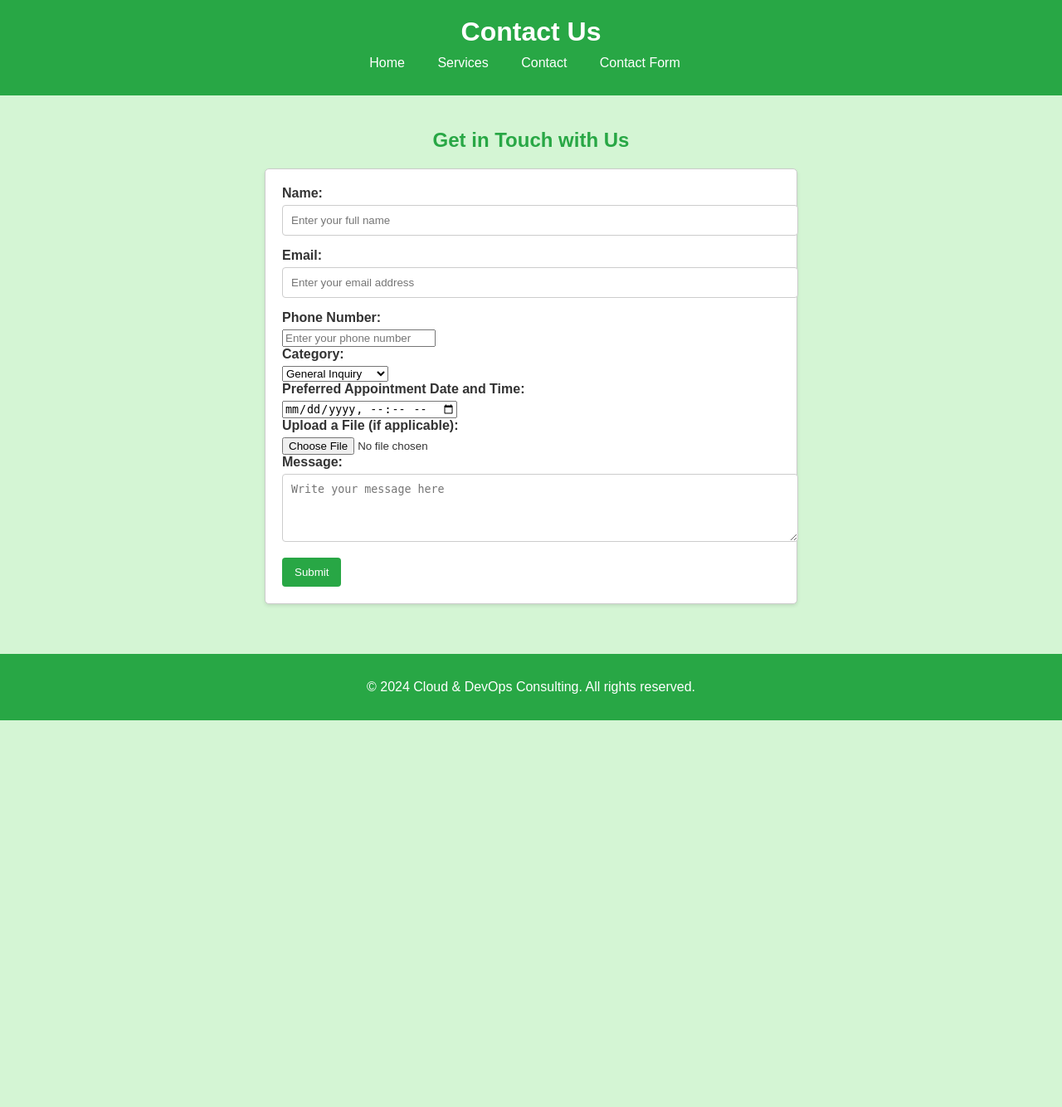
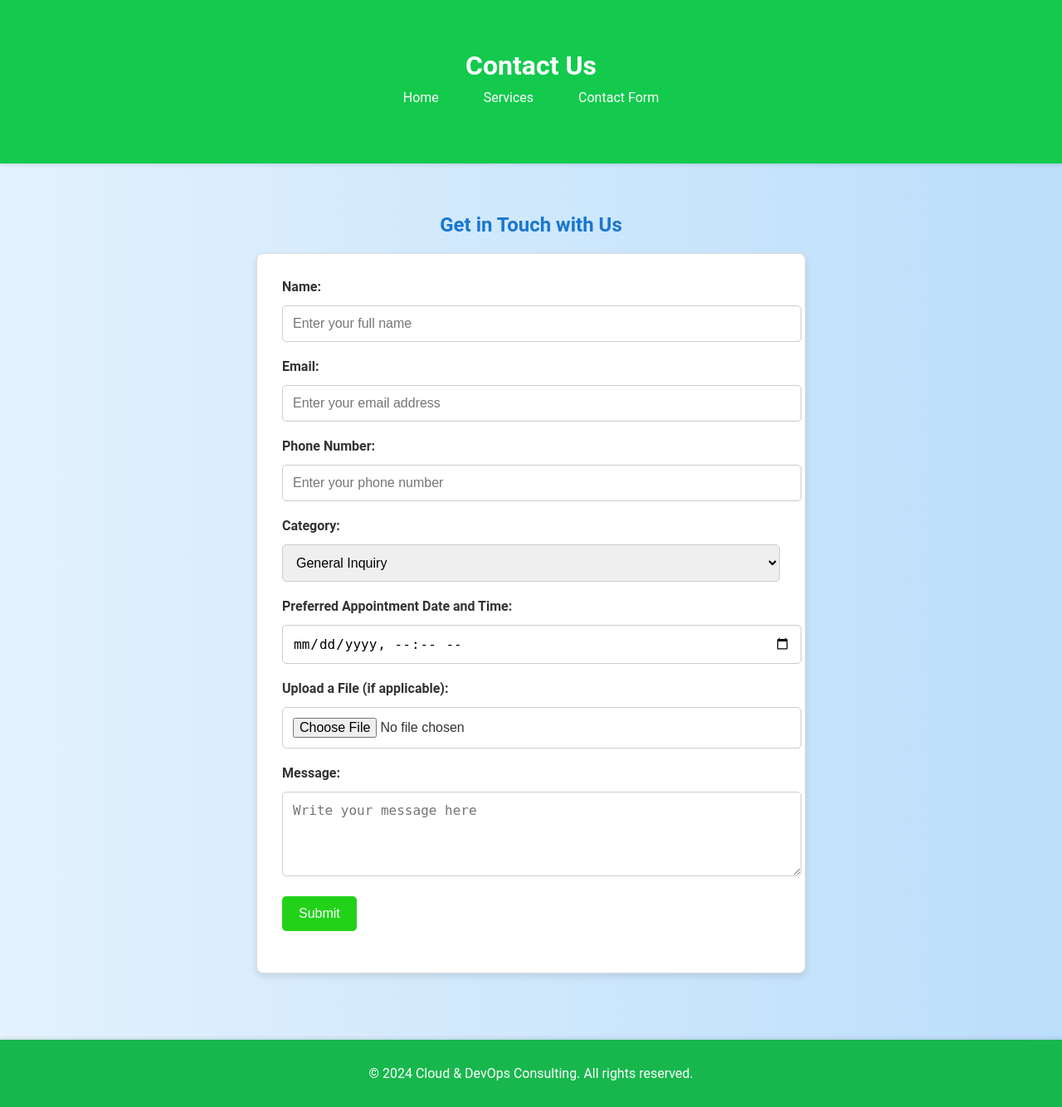
Before and after one commit to Betrand1999/project-root, a Flask app: page /contact-form in a window 1280 px wide. Shown: the whole page at 83% size. Before the commit the page ends 868 px from the top, so only its background shows below. Run offline with Flask 3, Linux system fonts and the light colour scheme.

Commit message:
add files

```diff
--- a/app.py
+++ b/app.py
@@ -18,7 +18,7 @@ users_collection = db['inventory_collection']  # Collection for storing user dat
 def home():
     video_url = None
     if 'username' in session:
-        video_url = "https://my-websites-videos.s3.amazonaws.com/videos/death%20row.mp4"  # Replace with your actual URL if needed
+        video_url = None  # Removed S3 video URL
     return render_template('index.html', video_url=video_url)
 
 @app.route('/login', methods=['GET', 'POST'])
@@ -60,22 +60,33 @@ def register():
 def services():
     return render_template('services.html')
 
-@app.route('/contact')
-def contact():
-    return render_template('contact.html')
-
 @app.route('/contact-form', methods=['GET', 'POST'])
 def contact_form():
     if request.method == 'POST':
         name = request.form['name']
         email = request.form['email']
         phone = request.form['phone']
+        category = request.form['category']
+        appointment = request.form.get('appointment')
         message = request.form['message']
-        contact_data = {'name': name, 'email': email, 'phone': phone, 'message': message}
+
+        # Store the contact data in the database
+        contact_data = {
+            'name': name,
+            'email': email,
+            'phone': phone,
+            'category': category,
+            'appointment': appointment,
+            'message': message
+        }
         db.contacts.insert_one(contact_data)
-        flash('Your message has been sent successfully.', 'success')
+
+        # Remove the email or SMS notification logic here
+        # Simply flash a success message
+        flash('Your message has been submitted successfully!', 'success')
+
         return redirect(url_for('home'))
     return render_template('contact-form.html')
 
 if __name__ == '__main__':
-    app.run(debug=True, port=8080)
+    app.run(debug=True, port=8090)
--- a/static/css/contact-form.css
+++ b/static/css/contact-form.css
@@ -23,9 +23,9 @@ body {
 
 /* Header Styling */
 header {
-  background: #1976d2; /* Slightly darker blue for better contrast */
+  background: #13ca4d; /* Slightly darker blue for better contrast */
   color: #fff;
-  padding: 20px;
+  padding: 60px;
   text-align: center;
   box-shadow: 0 2px 4px rgba(0, 0, 0, 0.1);
   animation: fadeInDown 1.5s ease-in-out;
@@ -116,12 +116,12 @@ input[type="tel"]:focus,
 input[type="datetime-local"]:focus,
 textarea:focus,
 select:focus {
-  border-color: #1976d2;
+  border-color: hsl(151, 79%, 46%);
   box-shadow: 0 0 5px rgba(25, 118, 210, 0.3);
 }
 
 input[type="submit"] {
-  background: #1976d2;
+  background: hsl(117, 79%, 46%);
   color: white;
   padding: 12px 20px;
   border: none;
@@ -132,12 +132,12 @@ input[type="submit"] {
 }
 
 input[type="submit"]:hover {
-  background: #115293;
+  background: hsl(118, 79%, 32%);
   transform: translateY(-2px);
 }
 
 input[type="submit"]:active {
-  background: #0d3c61;
+  background: #80d27d;
   transform: translateY(0);
 }
 
@@ -145,7 +145,7 @@ input[type="submit"]:active {
 footer {
   text-align: center;
   padding: 15px;
-  background: #1976d2;
+  background: #18b74d;
   color: #fff;
   margin-top: 40px;
   animation: fadeIn 2.5s ease-in-out;
--- a/static/css/contact.css
+++ /dev/null
@@ -1,162 +0,0 @@
-/* General Styling for the Contact Page */
-body {
-  background-color: #e6f9e6; /* Light green background */
-  font-family: Arial, sans-serif;
-  color: #333;
-  margin: 0;
-  padding: 0;
-  animation: backgroundFade 8s infinite alternate; /* Background color fade animation */
-}
-
-/* Header Styling */
-header {
-  background: #28a745;
-  color: #fff;
-  padding: 20px;
-  text-align: center;
-  animation: slideInFromTop 1s ease-out; /* Slide in animation for the header */
-}
-
-header h1 {
-  margin: 0;
-}
-
-nav ul {
-  list-style: none;
-  padding: 0;
-  margin: 10px 0;
-  text-align: center;
-}
-
-nav ul li {
-  display: inline;
-  margin-right: 15px;
-}
-
-nav ul li a {
-  color: #fff;
-  text-decoration: none;
-  padding: 5px 10px;
-  transition: background 0.3s ease;
-}
-
-nav ul li a:hover {
-  background: rgba(255, 255, 255, 0.3);
-  border-radius: 3px;
-}
-
-/* Form Styling */
-main {
-  padding: 20px;
-  animation: fadeIn 1.5s ease-in;
-}
-
-h2 {
-  text-align: center;
-  color: #28a745;
-}
-
-form {
-  max-width: 600px;
-  margin: 20px auto;
-  padding: 20px;
-  background: #fff;
-  border: 1px solid #ccc;
-  border-radius: 5px;
-  box-shadow: 0 2px 4px rgba(0, 0, 0, 0.1);
-  animation: zoomIn 1.2s ease-in-out; /* Form zoom-in animation */
-}
-
-label {
-  display: block;
-  margin-bottom: 5px;
-  font-weight: bold;
-}
-
-input[type="text"],
-input[type="email"],
-textarea {
-  width: 100%;
-  padding: 10px;
-  margin-bottom: 15px;
-  border: 1px solid #ccc;
-  border-radius: 4px;
-  transition: border-color 0.3s ease, box-shadow 0.3s ease;
-}
-
-input[type="text"]:focus,
-input[type="email"]:focus,
-textarea:focus {
-  border-color: #28a745;
-  box-shadow: 0 0 5px rgba(40, 167, 69, 0.5);
-}
-
-input[type="submit"] {
-  background: #28a745;
-  color: white;
-  padding: 10px 15px;
-  border: none;
-  border-radius: 4px;
-  cursor: pointer;
-  transition: background 0.3s ease, transform 0.2s;
-}
-
-input[type="submit"]:hover {
-  background: #218838;
-  transform: translateY(-2px);
-}
-
-input[type="submit"]:active {
-  transform: translateY(0);
-}
-
-/* Footer Styling */
-footer {
-  text-align: center;
-  padding: 15px 0;
-  background: #28a745;
-  color: #fff;
-  margin-top: 20px;
-  animation: fadeIn 2s ease-in;
-}
-
-/* Keyframe Animations */
-@keyframes fadeIn {
-  from {
-    opacity: 0;
-  }
-  to {
-    opacity: 1;
-  }
-}
-
-@keyframes slideInFromTop {
-  from {
-    opacity: 0;
-    transform: translateY(-30px);
-  }
-  to {
-    opacity: 1;
-    transform: translateY(0);
-  }
-}
-
-@keyframes zoomIn {
-  from {
-    opacity: 0;
-    transform: scale(0.8);
-  }
-  to {
-    opacity: 1;
-    transform: scale(1);
-  }
-}
-
-@keyframes backgroundFade {
-  0% {
-    background-color: #e6f9e6;
-  }
-  100% {
-    background-color: #d4f5d4;
-  }
-}
--- a/templates/contact-form.html
+++ b/templates/contact-form.html
@@ -10,7 +10,7 @@
     />
     <link
       rel="stylesheet"
-      href="{{ url_for('static', filename='css/contact.css') }}"
+      href="{{ url_for('static', filename='css/contact-form.css') }}"
     />
   </head>
   <body>
@@ -20,7 +20,6 @@
         <ul>
           <li><a href="{{ url_for('home') }}">Home</a></li>
           <li><a href="{{ url_for('services') }}">Services</a></li>
-          <li><a href="{{ url_for('contact') }}">Contact</a></li>
           <li><a href="{{ url_for('contact_form') }}">Contact Form</a></li>
         </ul>
       </nav>
--- a/templates/index.html
+++ b/templates/index.html
@@ -52,7 +52,6 @@
           <ul>
             <li><a href="{{ url_for('home') }}">Home</a></li>
             <li><a href="{{ url_for('services') }}">Services</a></li>
-            <li><a href="{{ url_for('contact') }}">Contact</a></li>
             <li><a href="{{ url_for('contact_form') }}">Contact Form</a></li>
             <li><a href="{{ url_for('register') }}">Register</a></li>
             <li><a href="{{ url_for('login') }}">Login</a></li>
@@ -118,7 +117,6 @@
         <h3>Quick Links</h3>
         <ul>
           <li><a href="{{ url_for('services') }}">View Our Services</a></li>
-          <li><a href="{{ url_for('contact') }}">Get in Touch</a></li>
           <li><a href="{{ url_for('contact_form') }}">Contact Form</a></li>
         </ul>
       </section>
--- a/templates/register.html
+++ b/templates/register.html
@@ -18,7 +18,6 @@
           <ul>
             <li><a href="{{ url_for('home') }}">Home</a></li>
             <li><a href="{{ url_for('services') }}">Services</a></li>
-            <li><a href="{{ url_for('contact') }}">Contact</a></li>
             <li><a href="{{ url_for('contact_form') }}">Contact Form</a></li>
           </ul>
         </nav>
@@ -66,7 +65,9 @@
       <div class="contact-info">
         <p>
           Phone: 240 298 1823 | Email:
-          <a href="mailto:mmutagha@gmail.com">mmutagha@gmail.com</a>
+          <a href="mailto:mmutagha@gmail.com" class="footer-email"
+            >mmutagha@gmail.com</a
+          >
         </p>
       </div>
       <p>&copy; 2024 Cloud & DevOps Consulting. All rights reserved.</p>
```
Also changed, not shown: requirements.txt (+34 -4 lines), static/css/register.css (+7 -2 lines), templates/contact.html (deleted, +0 -66 lines), templates/login.html (+13 -0 lines), templates/services.html (+3 -57 lines), static/js/contact.js (deleted).
